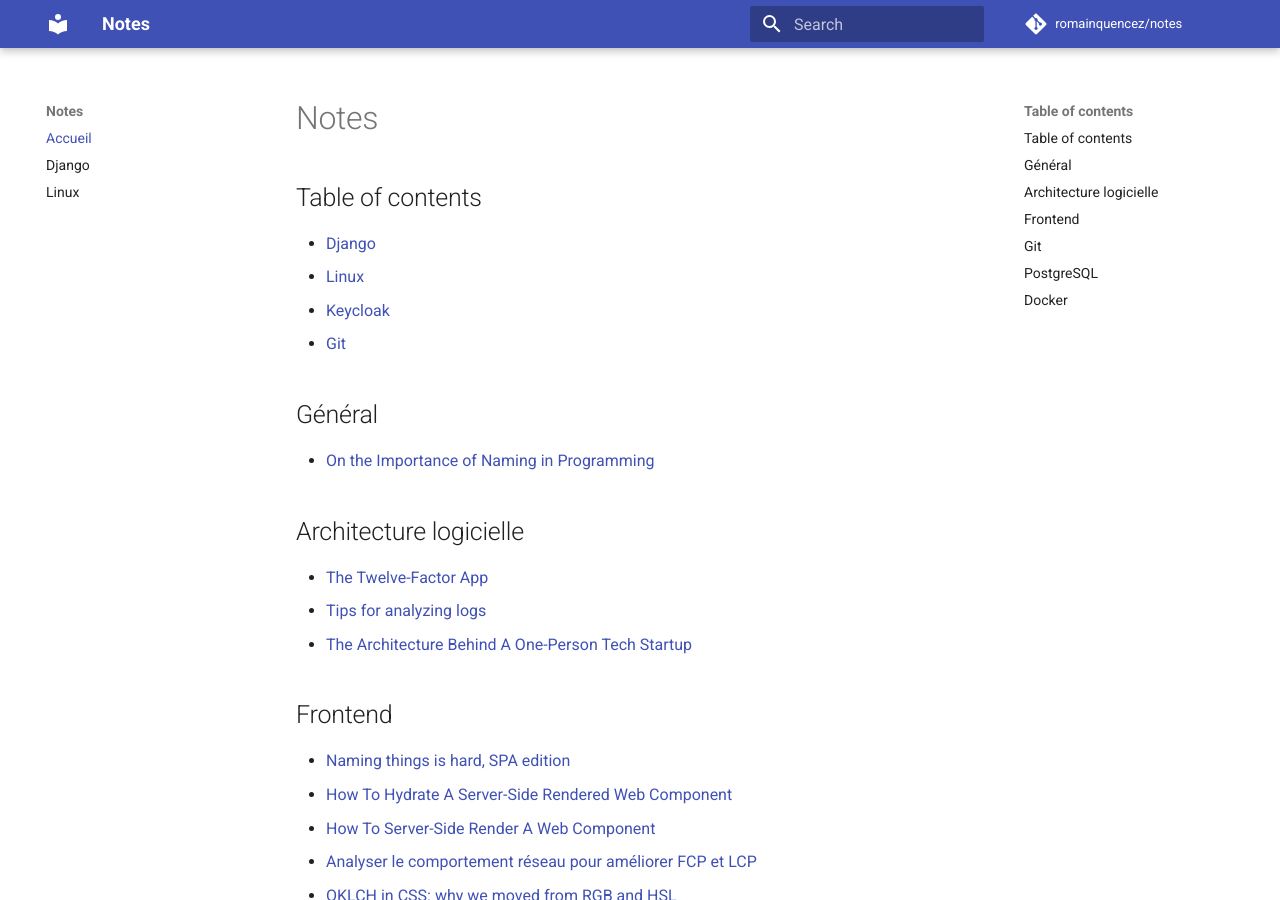
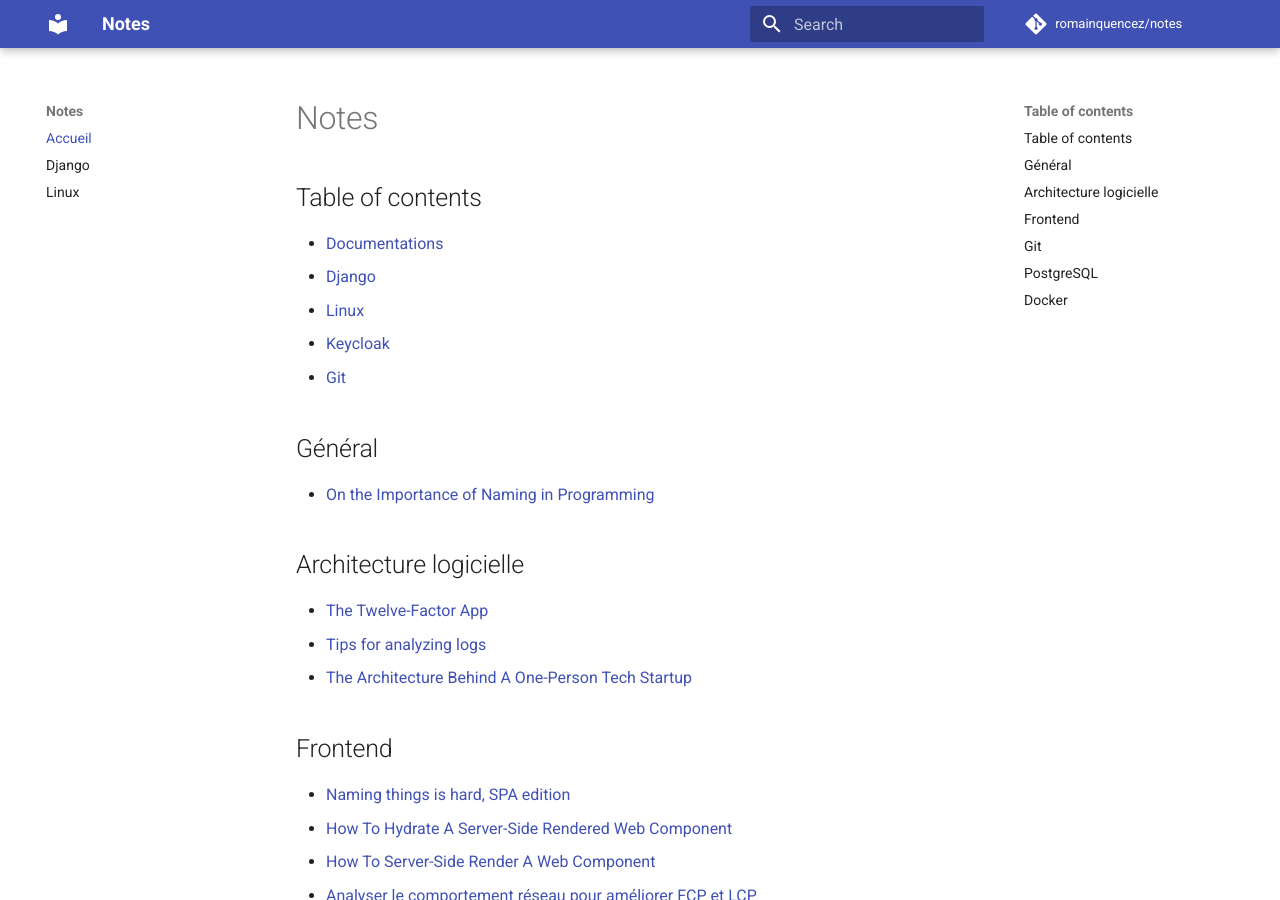
Before and after one commit to romainquencez/notes, an MkDocs documentation site: the page built from docs/index.md, in a window 1280 px wide and 900 px high. Built offline with MkDocs 1.6.1 and Material for MkDocs 9.7.7, drawn with Linux system fonts in a browser that asks for light colours; comment, search, counter and statistics services are not loaded.

Commit message:
Update index.md

```diff
--- a/docs/index.md
+++ b/docs/index.md
@@ -2,6 +2,7 @@
 
 ## Table of contents
 
+* [Documentations](documentations.md)
 * [Django](django.md)
 * [Linux](linux.md)
 * [Keycloak](keycloak.md)
```
